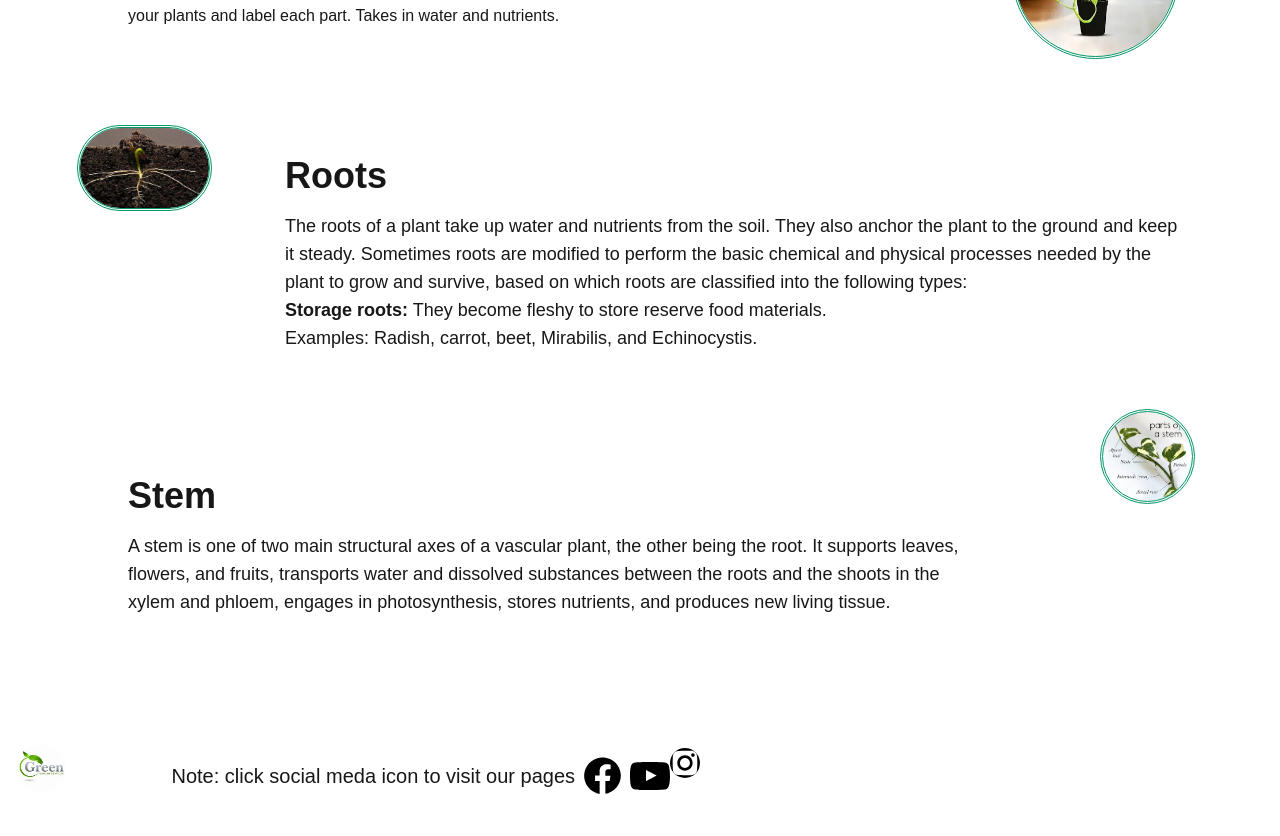
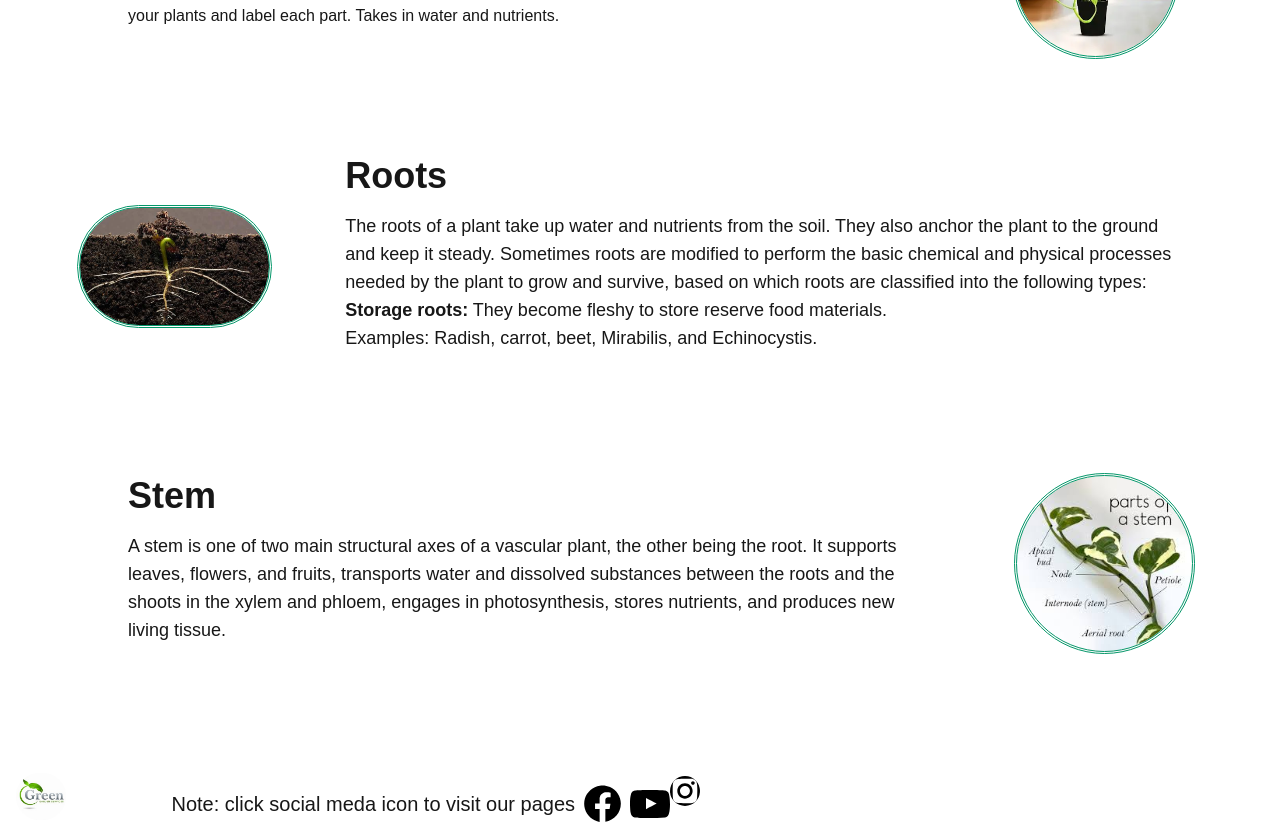
Before and after one commit to atiasultani/nextjs-web2, a Next.js app: page / in a window 1280 px wide. Shown: the part 1240-2076 px from the top of the page. Before the commit the page ends 2048 px from the top, so only its background shows below. Built offline with nearby package versions, Linux system fonts and the light colour scheme.

Commit message:
nextjs-web2

```diff
--- a/src/app/page.tsx
+++ b/src/app/page.tsx
@@ -56,13 +56,14 @@ const page = () => {
         </div>
 
         <div className="heading2 flex flex-col md:flex-row justify-evenly gap-8">
-          <div className="image grid px-4">
+          <div className="image grid px-4 mt-20">
             <Image
               src="/images/bean-pkant-root.jpg"
               alt="plant-picture"
-              width={350}
-              height={350}
-              className="rounded-full outline-6 outline-emerald-600 outline-double"
+              width={550}
+              height={550}
+              className="rounded-full outline-6 outline-emerald-600
+              outline-double"
             />
           </div>
           <div className="grid p-4 md:p-7">
@@ -92,12 +93,12 @@ const page = () => {
               tissue.
             </p>
           </div>
-          <div className="image grid px-4 md:px-6">
+          <div className="image grid px-4 md:px-6 mt-16">
             <Image
               src="/images/stem.jpg"
               alt="plant-picture"
-              width={250}
-              height={250}
+              width={550}
+              height={550}
               className="rounded-full outline-6 outline-emerald-600 outline-double"
             />
           </div>
```
